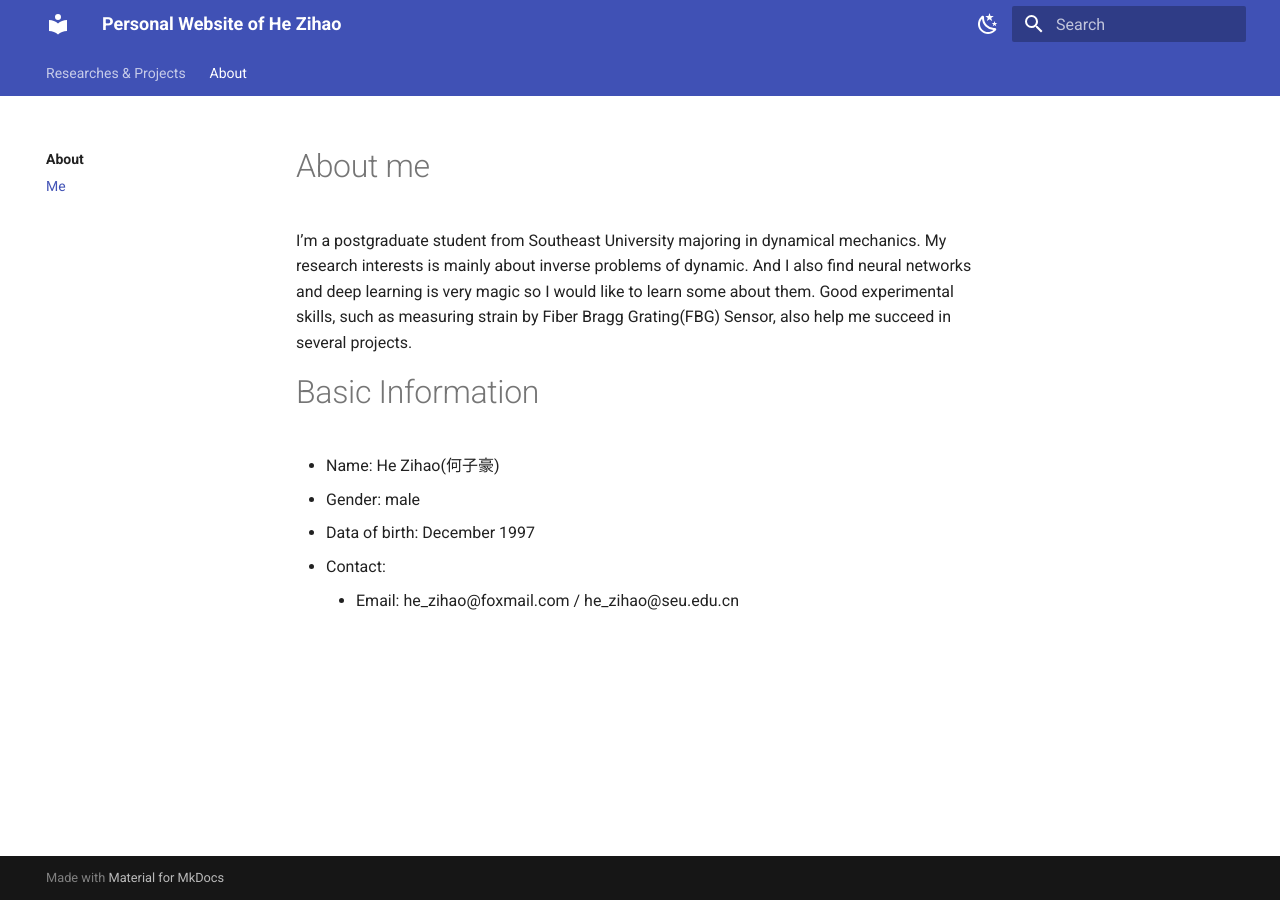
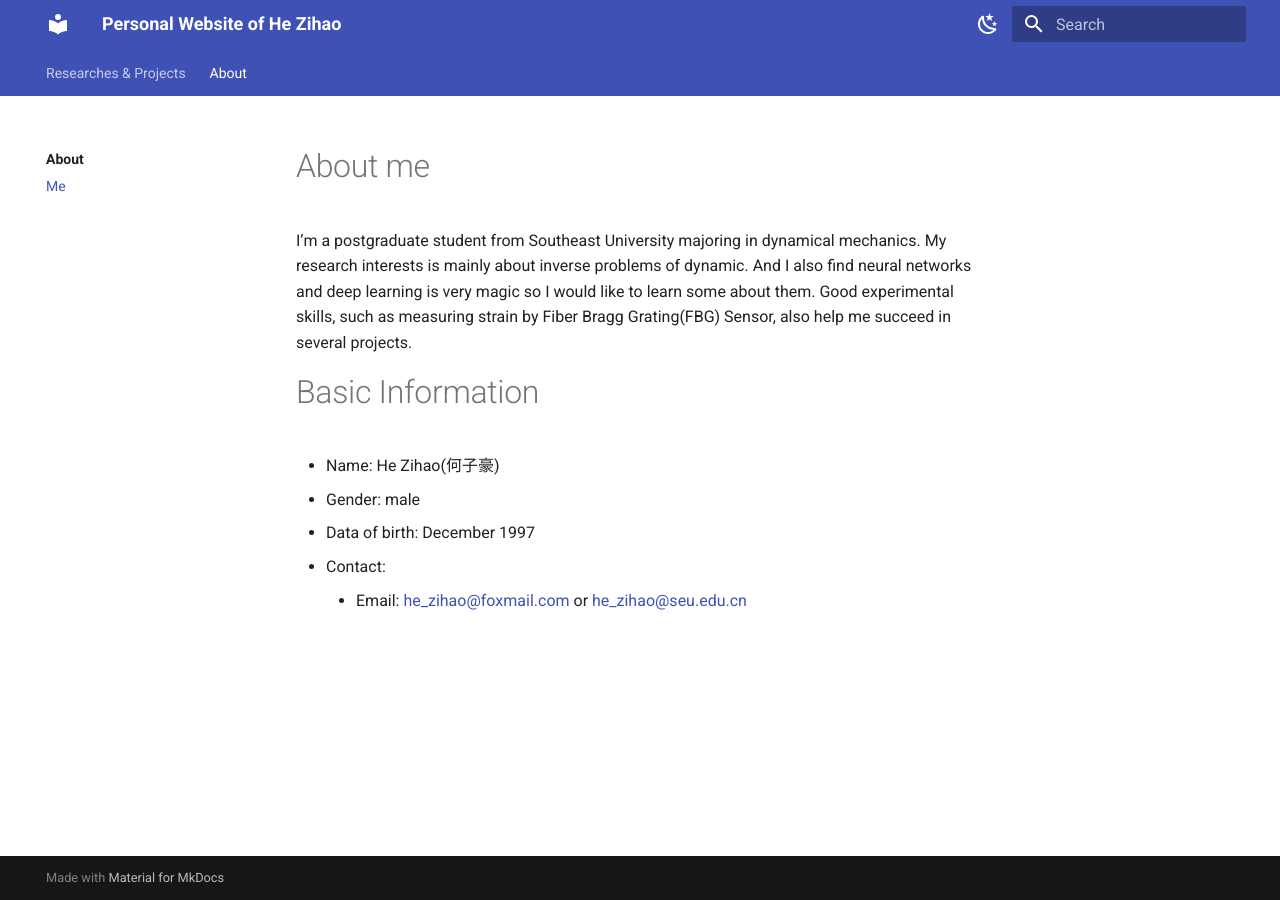
Before and after one commit to He-Zihao/He-Zihao.github.io, an MkDocs documentation site: the page built from docs/About/Me.md, in a window 1280 px wide. Built offline with MkDocs 1.6.1 and Material for MkDocs 9.7.7, drawn with Linux system fonts in a browser that asks for light colours.

Commit message:
Update Me.md

```diff
--- a/docs/About/Me.md
+++ b/docs/About/Me.md
@@ -8,4 +8,4 @@ I’m a postgraduate student from Southeast University majoring in dynamical mec
 - Gender: male
 - Data of birth: December 1997
 - Contact:
-	+ Email: he_zihao@foxmail.com / he_zihao@seu.edu.cn
+	+ Email: [he_zihao@foxmail.com](he_zihao@foxmail.com) or [he_zihao@seu.edu.cn](he_zihao@seu.edu.cn)
```
